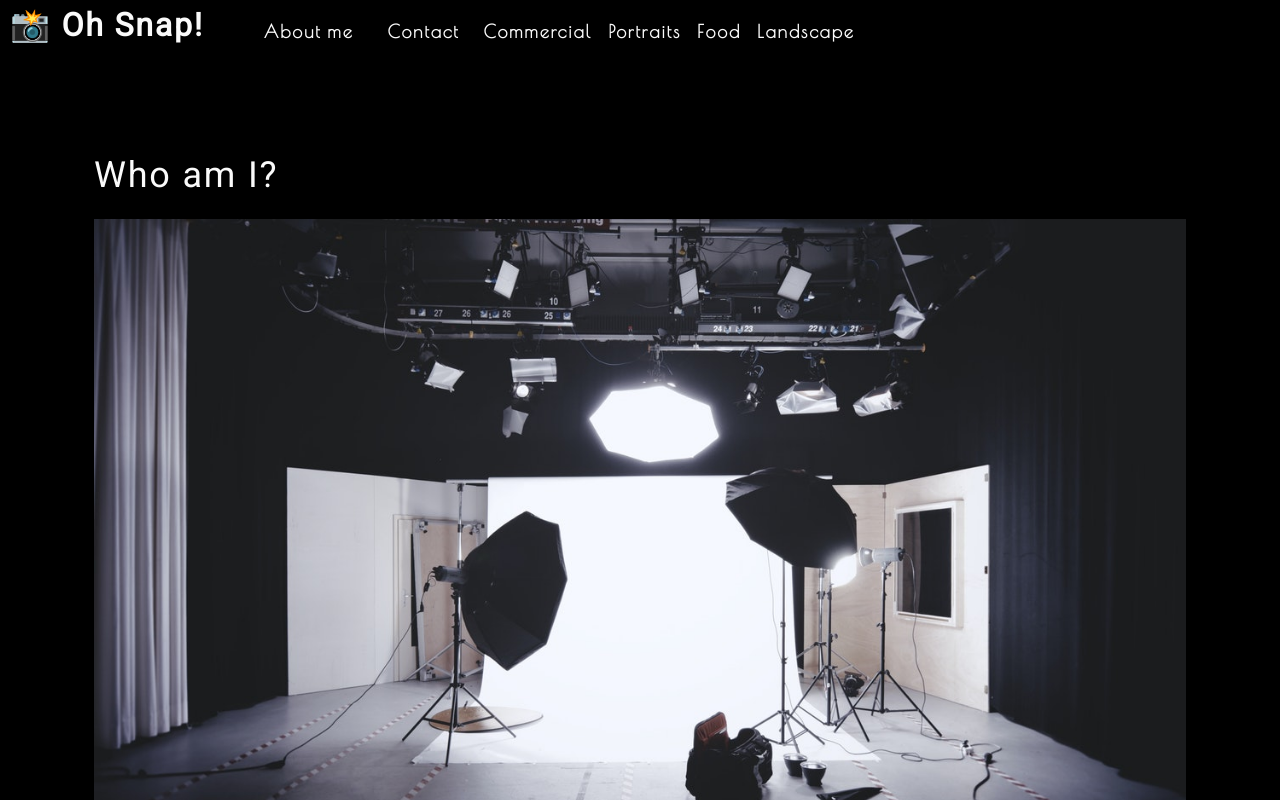
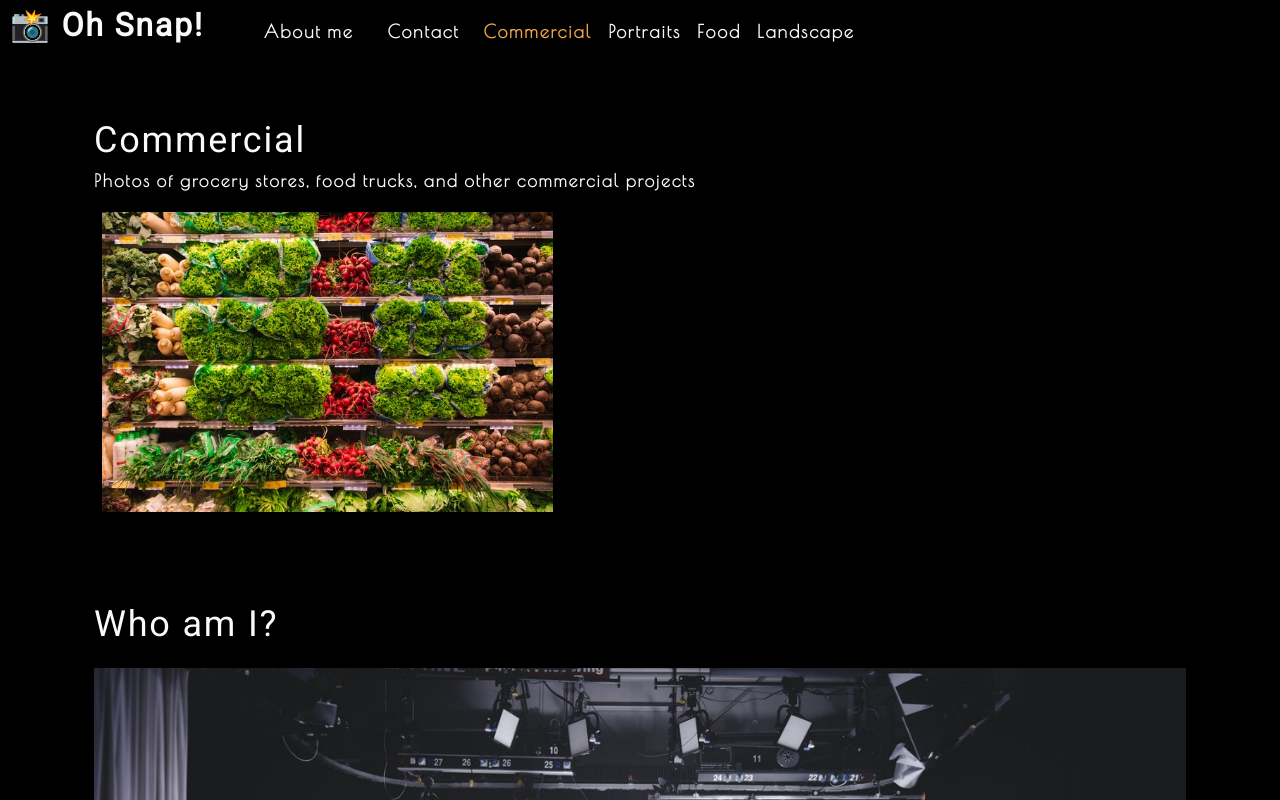
Before and after one commit to CamWills89/photo-port, a React (Create React App) app: page / in a window 1280 px wide. Shown: the top 800 px of the page. Built offline with nearby package versions, Linux system fonts and the light colour scheme.

Commit message:
conditionally render gallery page using react hooks

```diff
--- a/src/App.js
+++ b/src/App.js
@@ -1,14 +1,40 @@
-import React from 'react';
-import Nav from './components/Nav';
-import About from './components/About';
+import React, { useState } from "react";
+import Nav from "./components/Nav";
+import About from "./components/About";
+import Gallery from "./components/Gallery";
 
 function App() {
+  // here we lifted the the state to the App level,as well as currentCatagory
+  // and catagories. We did this so we can use them as props.
+  //this lets use pass props from Nav to the Gallery
+  const [categories] = useState([
+    {
+      name: "commercial",
+      description:
+        "Photos of grocery stores, food trucks, and other commercial projects",
+    },
+    { name: "portraits", description: "Portraits of people in my life" },
+    { name: "food", description: "Delicious delicacies" },
+    {
+      name: "landscape",
+      description: "Fields, farmhouses, waterfalls, and the beauty of nature",
+    },
+  ]);
+
+  const [currentCategory, setCurrentCategory] = useState(categories[0]);
 
   return (
     <div>
-      <Nav />
+      <Nav
+        categories={categories}
+        setCurrentCategory={setCurrentCategory}
+        currentCategory={currentCategory}
+      ></Nav>
       <main>
-          <About />
+        <div>
+          <Gallery></Gallery>
+          <About></About>
+        </div>
       </main>
     </div>
   );
--- /dev/null
+++ b/src/components/Gallery/index.js
@@ -0,0 +1,25 @@
+import React from "react";
+import { capitalizeFirstLetter } from "../../utils/helpers";
+import photo from "../../assets/small/commercial/0.jpg";
+
+function Gallery(props) {
+  const currentCategory = {
+    name: "commercial",
+    description:
+      "Photos of grocery stores, food trucks, and other commercial projects",
+  };
+  return (
+    <section>
+      <h1>{capitalizeFirstLetter(currentCategory.name)}</h1>
+      <p>{currentCategory.description}</p>
+      <div className="flex-row">
+        <img
+          src={photo}
+          alt="Commercial Example"
+          className="img-thumbnail mx-1"
+        />
+      </div>
+    </section>
+  );
+}
+export default Gallery;
--- a/src/components/Nav/index.js
+++ b/src/components/Nav/index.js
@@ -1,27 +1,20 @@
-import React from "react";
+import React, { useEffect } from "react";
 import { capitalizeFirstLetter } from "../../utils/helpers";
 
-function Nav() {
-  const categories = [
-    {
-      name: "commercial",
-      description:
-        "Photos of grocery stores, food trucks, and other commercial projects",
-    },
-    { name: "portraits", description: "Portraits of people in my life" },
-    { name: "food", description: "Delicious delicacies" },
-    {
-      name: "landscape",
-      description: "Fields, farmhouses, waterfalls, and the beauty of nature",
-    },
-  ];
+// we have cleaned up the Nav component quite a bit
+// by "lifting" the state to the parent component, App.js.
+function Nav(props) {
+  // initialize the category state as an array
+  // we chose to use the useState hook here so that we can have
+  // the option to change the categories at some point in the future
+  const { categories = [], setCurrentCategory, currentCategory } = props;
 
-  const handleClick = (name) => {
-    console.log(`${name} clicked`);
-  };
-
+  // the useEffect hook here will update the DOM title tab to whatever category is clicked
+  useEffect(() => {
+    document.title = capitalizeFirstLetter(currentCategory.name);
+  }, [currentCategory]);
   return (
-    <header data-testid="header" className="flex-row px-1">
+    <header className="flex-row px-1">
       <h2>
         <a data-testid="link" href="/">
           <span role="img" aria-label="camera">
@@ -34,19 +27,30 @@
       <nav>
         <ul className="flex-row">
           <li className="mx-2">
-            <a data-testid="about" href="#about" onClick={() => handleClick()}>
+            <a data-testid="about" href="#about">
               About me
             </a>
           </li>
-          <li className={"mx-2"}>
-            <span onClick={() => handleClick()}>Contact</span>
+          <li className="mx-2">
+            <span>Contact</span>
           </li>
           {/* Whenever we map over anything in JSX, the outermost element must have
           a key attribute that's set to be something unique. This helps React
           keep track of items in the virtual DOM. */}
           {categories.map((category) => (
-            <li className="mx-1" key={category.name}>
-              <span onClick={() => handleClick(category.name)}>
+            <li
+              //a short-circuit expression evaluates currentCategory.name === category.name
+              //as long as its true and return navActive
+              className={`mx-1 ${
+                currentCategory.name === category.name && "navActive"
+              }`}
+              key={category.name}
+            >
+              <span
+                onClick={() => {
+                  setCurrentCategory(category);
+                }}
+              >
                 {capitalizeFirstLetter(category.name)}
               </span>
             </li>
```
